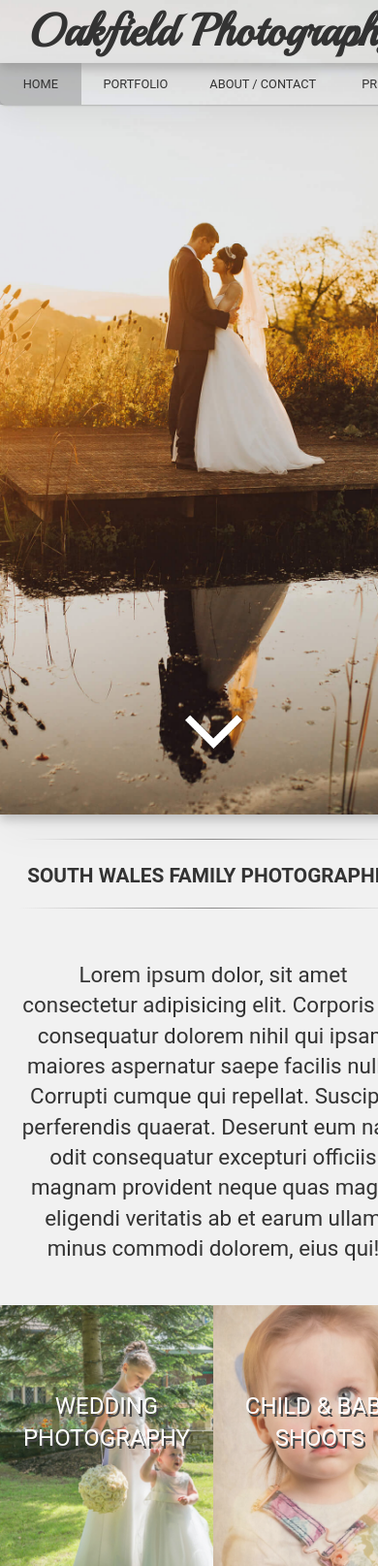
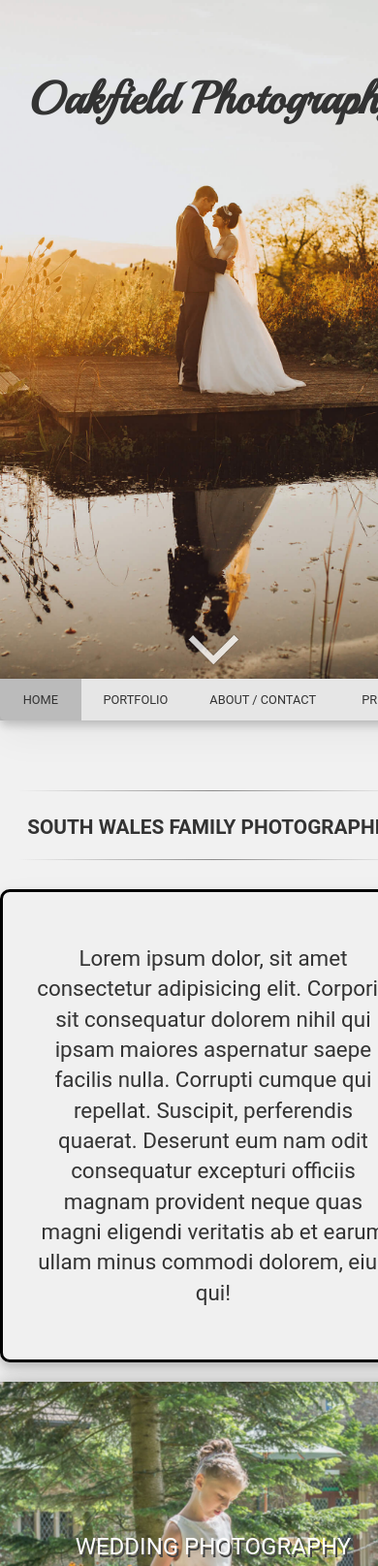
Before and after one commit to Quibbly/Oakfield-Main, a plain HTML site: page index.html in a window 390 px wide. Shown: the top 1615 px of the page at 97% size. Drawn offline with nearby package versions, Linux system fonts and the light colour scheme; a web font is replaced by a local one.

Commit message:
New mobile layout test

```diff
--- a/CSS/style.css
+++ b/CSS/style.css
@@ -36,7 +36,6 @@ img {
    background-position: center;
    background-repeat: no-repeat;
    background-size: cover;
-   box-shadow: 0 5px 10px rgba(0, 0, 0, 0.2), 0 15px 40px rgba(0, 0, 0, 0.05);
    height:820px;
    padding-top:20px;
    text-align: center;
@@ -44,7 +43,6 @@ img {
 }
 .top-container h1{
 
-   box-shadow: 0 5px 10px rgba(0, 0, 0, 0.2), 0 15px 40px rgba(0, 0, 0, 0.05);
    font-size: 2.9rem;
    margin:0 auto;
    width:100%;
@@ -54,7 +52,6 @@ img {
 }
 /* NAVIGATION */
 .main-nav{
-   box-shadow: 0 1px 2px rgba(0, 0, 0, 0.2), 0 12px 30px rgba(0, 0, 0, 0.05);
    margin:0 auto;
    width:80%;
    border-radius: 0px 0px 5px 5px;
@@ -341,6 +338,22 @@ hr {
 @media only screen and (min-width: 1100px) {
 /* TOP CONTAINER */
    .top-container{
+
+      box-shadow: 0 5px 10px rgba(0, 0, 0, 0.2), 0 15px 40px rgba(0, 0, 0, 0.05);
+
+   }
+   .top-container h1{
+
+      box-shadow: 0 5px 10px rgba(0, 0, 0, 0.2), 0 15px 40px rgba(0, 0, 0, 0.05);
+
+
+   }
+   /* NAVIGATION */
+   .main-nav{
+      box-shadow: 0 1px 2px rgba(0, 0, 0, 0.2), 0 12px 30px rgba(0, 0, 0, 0.05);
+
+   }
+   .top-container{
       height:846px;
    }
    .main-nav{
@@ -454,9 +467,42 @@ hr {
 
 
 
-@media only screen and (max-width:700px) {
+
+
+
+
+
+
+
+
+@media only screen and (max-width:800px) {
+   .top-container{
+      background:url(../img/background.jpg);
+      background-attachment: fixed;
+      background-position: center;
+      background-repeat: no-repeat;
+      background-size: cover;
+      height:680px;
+      padding-top:20px;
+      text-align: center;
+      width:100%;
+      margin-bottom:90px;
+   }
+   .top-container h1{
+      font-size: 2.9rem;
+      margin:0 auto;
+      width:100%;
+      font-family: 'Playball', cursive;
+      margin-top:50px;
+      margin-bottom:50px;
+   }
    .main-nav{
+      position: relative;
+      top:515px;
       width:100%;
+      background-color: #e6e6e6;
+      box-shadow: 0 5px 10px rgba(0, 0, 0, 0.2), 0 15px 40px rgba(0, 0, 0, 0.05);
+
    }
    .main-nav ul {
       max-width:100%;
@@ -466,6 +512,11 @@ hr {
    }
    .main-nav li:nth-child(3){
       width:150px;
+   }
+   .top-container img {
+      top:410px;
+      width:70px;
+      opacity:0.8;
    }
 
 
@@ -489,26 +540,42 @@ hr {
    .info-container .portfolios div{
       cursor: auto;
       font-size: 1.5rem;
-      height:318px;
+      max-height:300px;
       margin:0 auto;
       max-width: 100%;
       opacity: 0.9;
-      width:50%;
+      width:100%;
+
+
    }
+   .info-container .info-text-container {
+      border:3px, solid, black;
+      background-color: #f0f0f0;
+      border-radius: 10px;
+      box-shadow: 0 5px 10px rgba(0, 0, 0, 0.2), 0 15px 40px rgba(0, 0, 0, 0.05);
+      padding:30px;
+   }
+
    .info-container .portfolios div p{
-      margin-top:40%;
+      margin-top:35%;
+
    }
    .info-container .portfolios div:nth-child(1){
       border-radius: 0px;
+      box-shadow: 0px 0 20px rgba(109, 109, 109, 0.514);
    }
    .info-container .portfolios div:nth-child(2){
       border-radius: 0px;
+      display: none;
    }
    .info-container .portfolios div:nth-child(3){
       border-radius: 0px;
+      display: none;
    }
    .info-container .portfolios div:nth-child(4){
       border-radius: 0px;
+      display: none;
+
    }
    /* INFO TEXT */
    .info-text-container {
```
